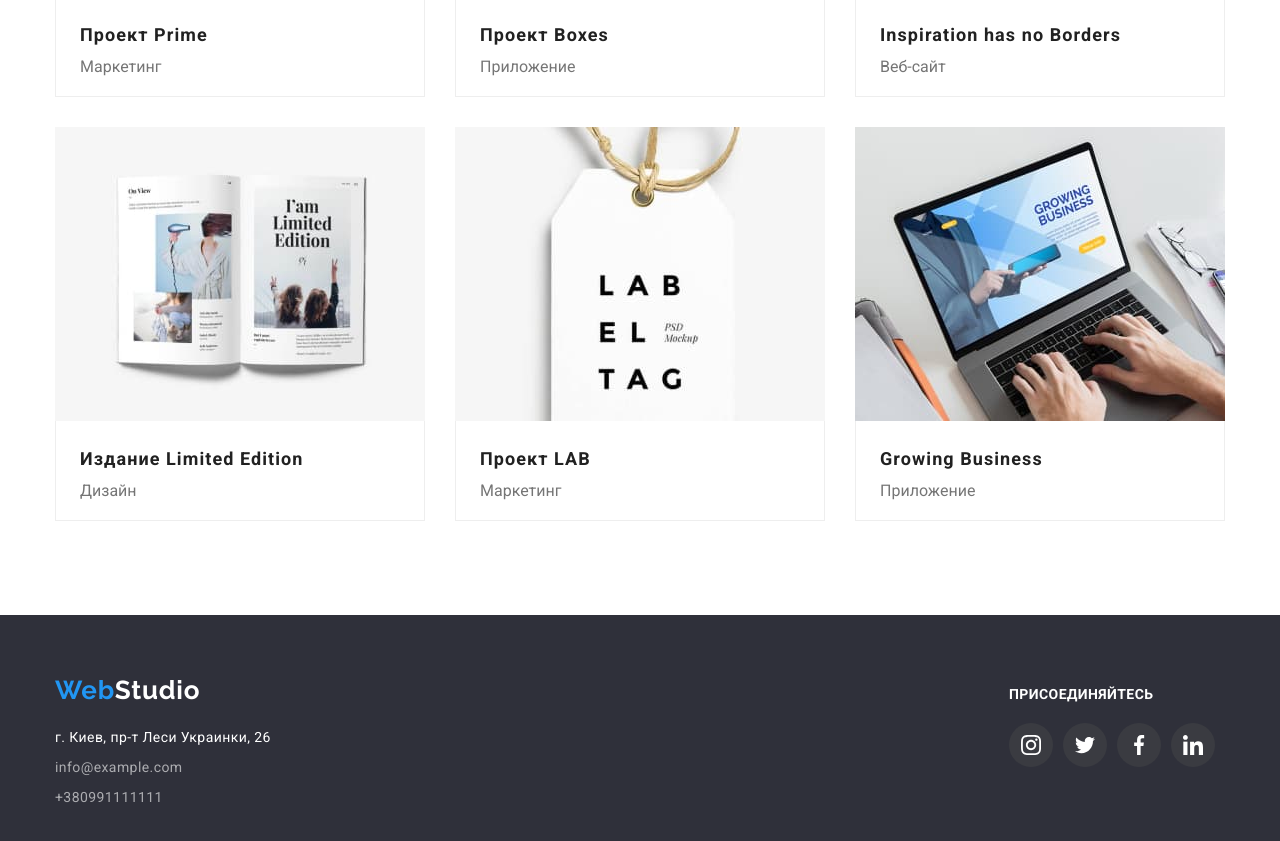
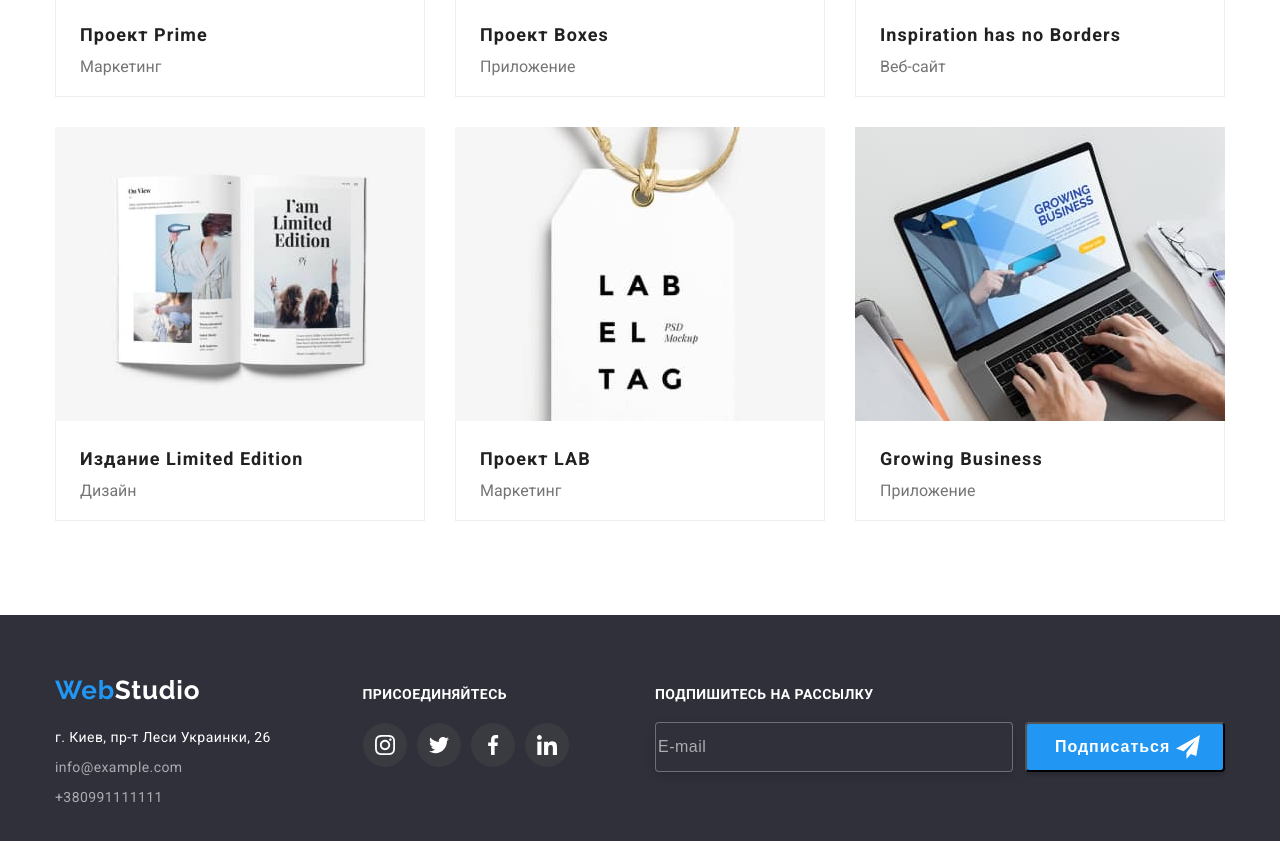
Before and after one commit to AleksandrYakovenko1984/goit-markup-hw-06, a plain HTML site: page portfolio.html in a window 1280 px wide. Shown: the part 969-1810 px from the top of the page. Drawn offline with Linux system fonts and the light colour scheme.

Commit message:
добавил футер в портф

```diff
--- a/portfolio.html
+++ b/portfolio.html
@@ -240,6 +240,17 @@
                   </svg></a></li>
             </ul>
           </div>
+          <!-- FOOTER FORM-FOOTER FORM-FOOTER FORM-FOOTER FORM -->
+          <form class="footer-form" action="#">
+            <b class="footer-form-name">Подпишитесь на рассылку</b>
+            <label for="form-foot"></label>
+            <div class="form-btn"><input id="form-foot" name="mail-form" class="footer-input" type="text"
+                placeholder="E-mail" required>
+              <button class="button-send" type="submit">Подписаться <svg class="icon-btn">
+                  <use href="./images/icon-img/symbol-defs-mdl.svg#icon-send"></use>
+                </svg> </button>
+            </div>
+          </form>
         </div>
         </address>
       </div>
```
